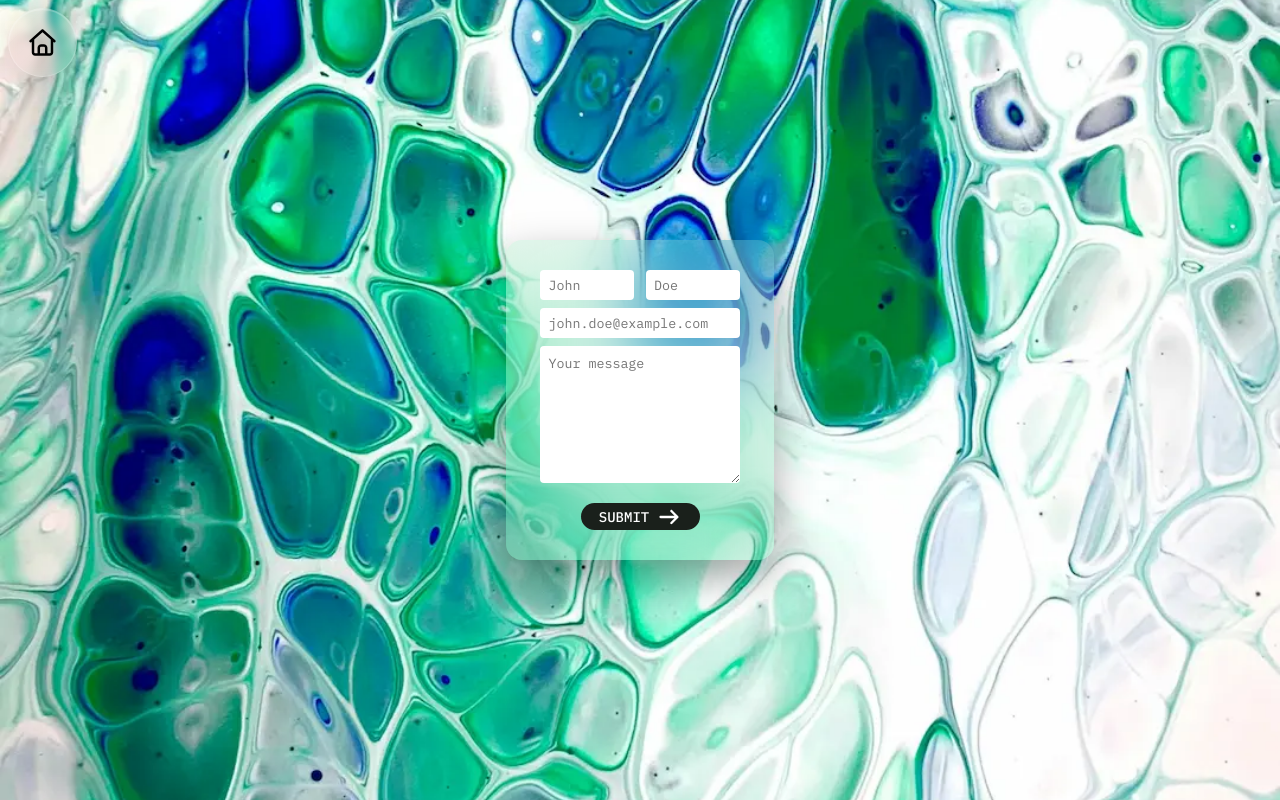
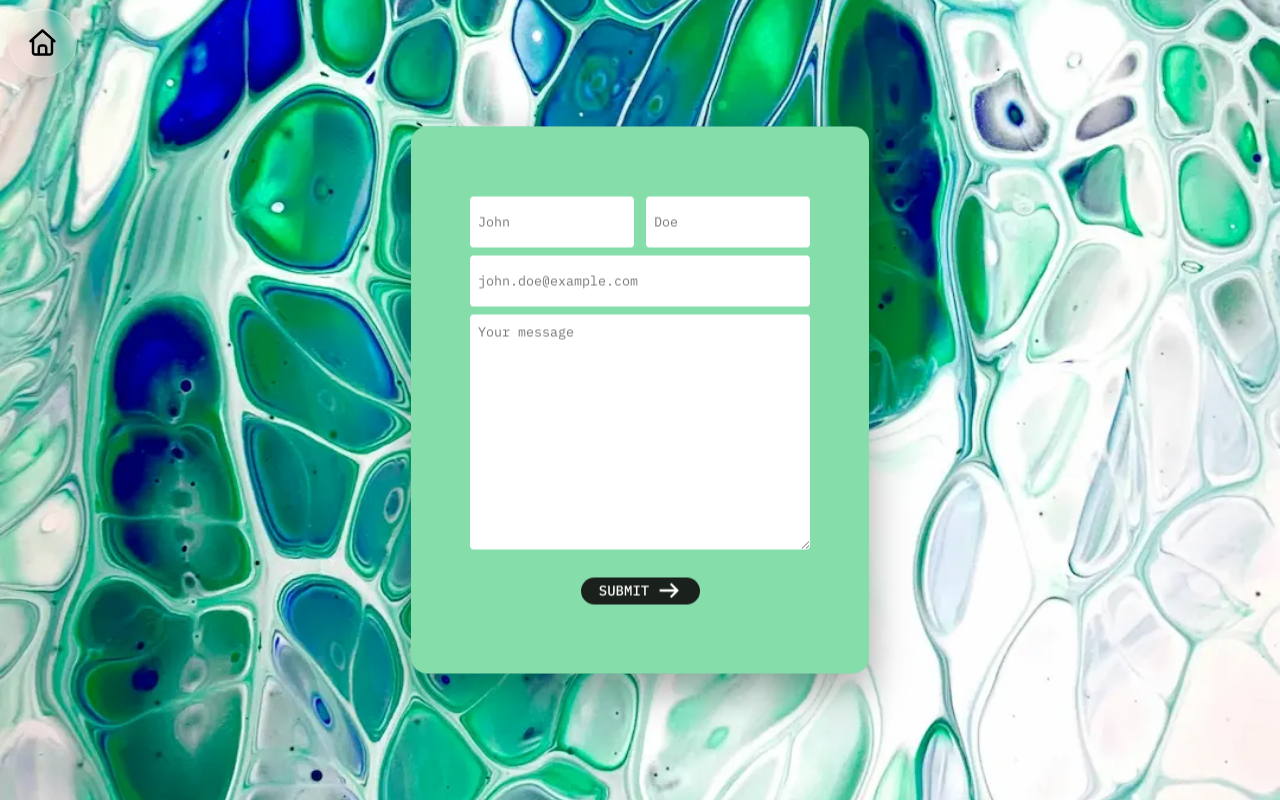
Before and after one commit to OkapiAndromede/Portfolio, a React (Vite) app: page /contact in a window 1280 px wide. Built offline with nearby package versions, Linux system fonts and the light colour scheme; a web font is replaced by a local one.

Commit message:
style (media query): add media queries for Ipad and desktop device

```diff
--- a/src/components/UI/form/Form.module.scss
+++ b/src/components/UI/form/Form.module.scss
@@ -12,10 +12,19 @@
   border-radius: 16px;
   box-shadow: 0 16px 40px rgba(0, 0, 0, 0.35);
   backdrop-filter: blur(40px);
+  @media (min-width: 768px) {
+    width: 458px;
+    height: 547px;
+    background-color: rgba($color: variable.$contact-bg-color, $alpha: 1);
+  }
 }
 .field {
   padding: 0 34.52px;
   margin-bottom: 16px;
+  @media (min-width: 768px) {
+    padding: 0 59px;
+    margin-bottom: 24px;
+  }
   .field__name {
     display: flex;
     gap: 12px;
@@ -28,6 +37,10 @@
       padding-left: 8px;
       margin-bottom: 8px;
       font-family: typo.$secondary-typography;
+      @media (min-width: 768px) {
+        width: 100%;
+        height: 51px;
+      }
     }
   }
   .field__email {
@@ -38,6 +51,9 @@
     width: 100%;
     padding-left: 8px;
     margin-bottom: 8px;
+    @media (min-width: 768px) {
+      height: 51px;
+    }
   }
   .field__message {
     font-family: typo.$secondary-typography;
@@ -46,5 +62,8 @@
     width: 100%;
     height: 137.48px;
     padding: 8px 0px 0px 8px;
+    @media (min-width: 768px) {
+      height: 235px;
+    }
   }
 }
```
